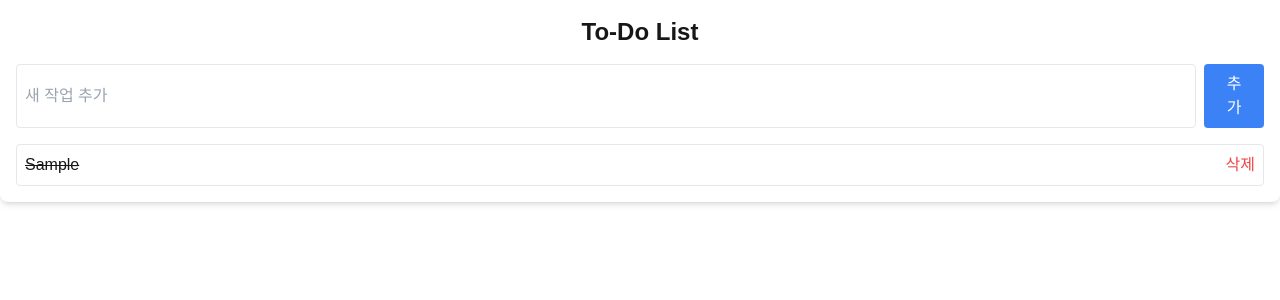
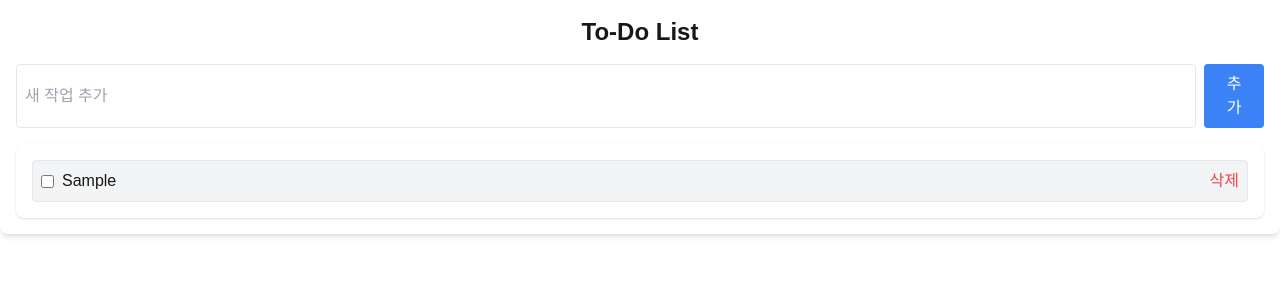
Before and after one commit to JasonKimkh/to-do-list, a Next.js app: page /todo in a window 1280 px wide. Both pictures are taken after typing "Sample" into the empty fields and a click on the button "추가". Shown: the top 300 px of the page. Built offline with nearby package versions, Linux system fonts and the light colour scheme.

Commit message:
style: TodoItem & TodoList style 변경

```diff
--- a/src/app/components/TodoItem.tsx
+++ b/src/app/components/TodoItem.tsx
@@ -14,15 +14,22 @@ interface TodoItemProps {
 
 const TodoItem: React.FC<TodoItemProps> = ({ todo, onToggle, onDelete}) => {
     return (
-        <li className="flex justify-between items-center p-2 border rounded">
+        <li className="flex justify-between items-center p-2 border rounded bg-gray-100">
+            <input
+            type="checkbox"
+            checked={todo.completed}
+            onChange={() => onToggle(todo.id)}
+            className="mr-2 cursor-pointer"
+            />
+
             <span
             onClick={() => onToggle(todo.id)}
-            className={`flex-1 cursor-pointer' + (todo.completed ? ' line-through text-gray-400' : '')`}
+            className={`flex-1 cursor-pointer ${todo.completed ? "line-through text-gray-400" : ""}`}
             >
             {todo.task}
             </span>
             <button onClick={() => onDelete(todo.id)}
-             className="text-red-500">
+             className="text-red-500 hover:text-red-700">
                 삭제
              </button>
             </li>
--- a/src/app/components/TodoList.tsx
+++ b/src/app/components/TodoList.tsx
@@ -15,10 +15,14 @@ interface TodoListProps {
 
 const TodoList: React.FC<TodoListProps> = ({ todos, onToggle, onDelete }) => {
     return (
-      <ul className="space-y-2">
-        {todos.map((todo) => (
+      <ul className="space-y-2 bg-white p-4 shadow rounded-lg">
+       {todos.length === 0 ? (
+        <p className="text-center text-gray-500">할 일이 없습니다.</p>
+      ) : (
+        todos.map((todo) => (
           <TodoItem key={todo.id} todo={todo} onToggle={onToggle} onDelete={onDelete} />
-        ))}
+        ))
+      )}
       </ul>
     );
   };
--- a/src/app/todo/page.tsx
+++ b/src/app/todo/page.tsx
@@ -32,7 +32,7 @@ const TodoPage: React.FC = () => {
   const handleToggleComplete = (id: number) => {
     setTodos((prev) =>
     prev.map((todo) =>
-    todo.id === id ? {...todo, complted: !todo.completed} : todo
+    todo.id === id ? {...todo, completed: !todo.completed} : todo
       )
     );
   };
```
